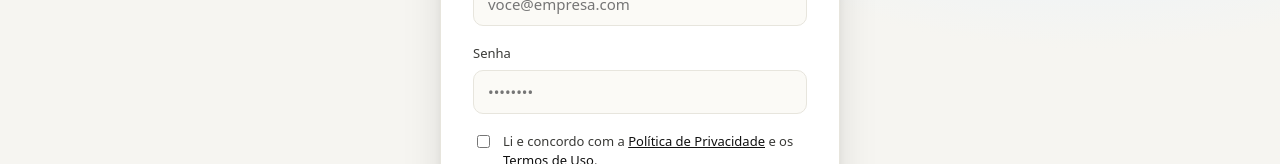
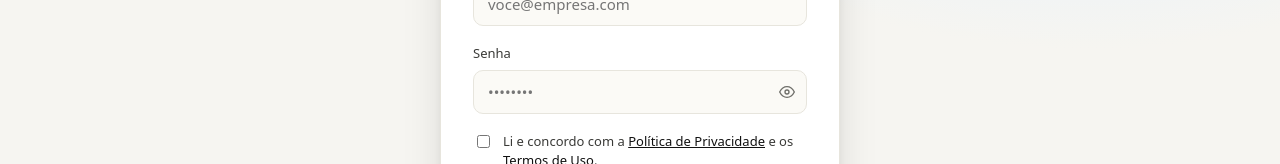
Before and after one commit to diogoX451/archon-front-end, a React (Vite) app: page /login in a window 1280 px wide. Shown: the part 311-475 px from the top of the page. Built offline with nearby package versions, Linux system fonts and the light colour scheme; no server answers.

Commit message:
feat(login): add show/hide password toggle

```diff
--- a/src/pages/LoginPage.tsx
+++ b/src/pages/LoginPage.tsx
@@ -1,4 +1,4 @@
-import { useState, type FormEvent } from "react";
+import { useState, type FormEvent, type CSSProperties } from "react";
 import { Link, Navigate, useLocation, useNavigate } from "react-router-dom";
 import { useAuth } from "@app/auth-context";
 import { ApiError } from "@shared/api/client";
@@ -13,6 +13,7 @@
   const location = useLocation();
   const [email, setEmail] = useState("");
   const [password, setPassword] = useState("");
+  const [showPassword, setShowPassword] = useState(false);
   const [submitting, setSubmitting] = useState(false);
   const [error, setError] = useState<string | null>(null);
   const [consent, setConsent] = useState<boolean>(() =>
@@ -148,15 +149,36 @@
 
         <label style={labelStyle}>
           Senha
+          <div style={{ position: "relative" }}>
             <input
-            type="password"
+              type={showPassword ? "text" : "password"}
               value={password}
               onChange={(e) => setPassword(e.target.value)}
               autoComplete="current-password"
               placeholder="••••••••"
               required
-            style={inputStyle}
+              style={{ ...inputStyle, width: "100%", boxSizing: "border-box", paddingRight: 40 }}
             />
+            <button
+              type="button"
+              onClick={() => setShowPassword((v) => !v)}
+              aria-label={showPassword ? "Ocultar senha" : "Mostrar senha"}
+              style={eyeBtnStyle}
+            >
+              {showPassword ? (
+                <svg width="16" height="16" viewBox="0 0 24 24" fill="none" stroke="currentColor" strokeWidth="2" strokeLinecap="round" strokeLinejoin="round">
+                  <path d="M17.94 17.94A10.07 10.07 0 0 1 12 20c-7 0-11-8-11-8a18.45 18.45 0 0 1 5.06-5.94" />
+                  <path d="M9.9 4.24A9.12 9.12 0 0 1 12 4c7 0 11 8 11 8a18.5 18.5 0 0 1-2.16 3.19" />
+                  <line x1="1" y1="1" x2="23" y2="23" />
+                </svg>
+              ) : (
+                <svg width="16" height="16" viewBox="0 0 24 24" fill="none" stroke="currentColor" strokeWidth="2" strokeLinecap="round" strokeLinejoin="round">
+                  <path d="M1 12s4-8 11-8 11 8 11 8-4 8-11 8-11-8-11-8z" />
+                  <circle cx="12" cy="12" r="3" />
+                </svg>
+              )}
+            </button>
+          </div>
         </label>
 
         {error && (
@@ -233,6 +255,20 @@
   fontWeight: 500,
 };
 
+const eyeBtnStyle: CSSProperties = {
+  position: "absolute",
+  right: 12,
+  top: "50%",
+  transform: "translateY(-50%)",
+  background: "transparent",
+  border: "none",
+  padding: 0,
+  cursor: "pointer",
+  color: "var(--ink-3)",
+  display: "flex",
+  alignItems: "center",
+};
+
 const inputStyle: React.CSSProperties = {
   border: "1px solid var(--line)",
   borderRadius: 10,
```
Lines whose indentation alone changed are shown as unchanged.
